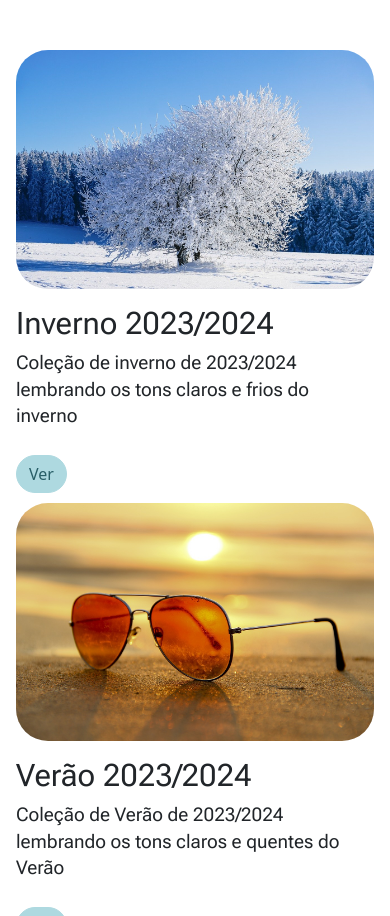
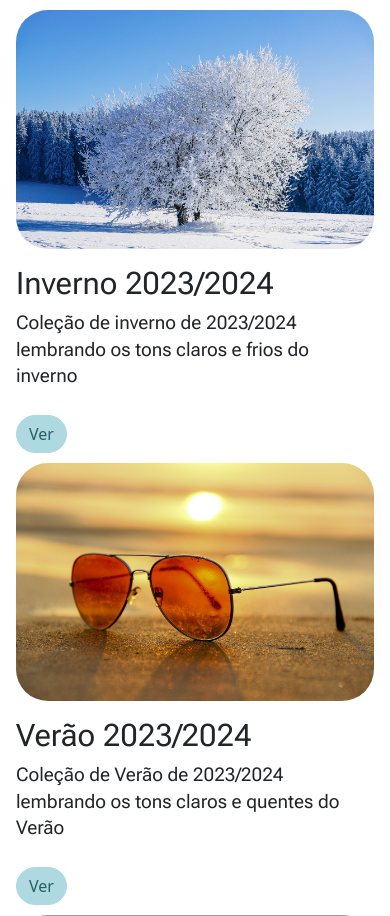
Before and after one commit to edu725/TCC_High_Fashion, a Django app: page / in a window 390 px wide. Shown: the part 2172-3088 px from the top of the page. Run offline with Django 5.2, Linux system fonts and the light colour scheme; data comes from the database, SQL or seed files in the repository; data that the repository does not hold is empty; parts of the project's set-up code (start-up, migrations or seed data) failed here and were passed over; some libraries are stand-ins or nearby versions; grey boxes are pictures that could not be loaded.

```diff
--- a/sistema/produto/templates/produto/home.html
+++ b/sistema/produto/templates/produto/home.html
@@ -24,9 +24,6 @@
     <link rel="stylesheet" href="{% static 'assets/mobirise/css/mbr-additional.css?v=06tEYR' %}" type="text/css">
 
     <style>
-        .pad {
-          padding-top: 65px;
-        }
         .imgsob {
           width: 35vw;
           height: 65vh;
```
